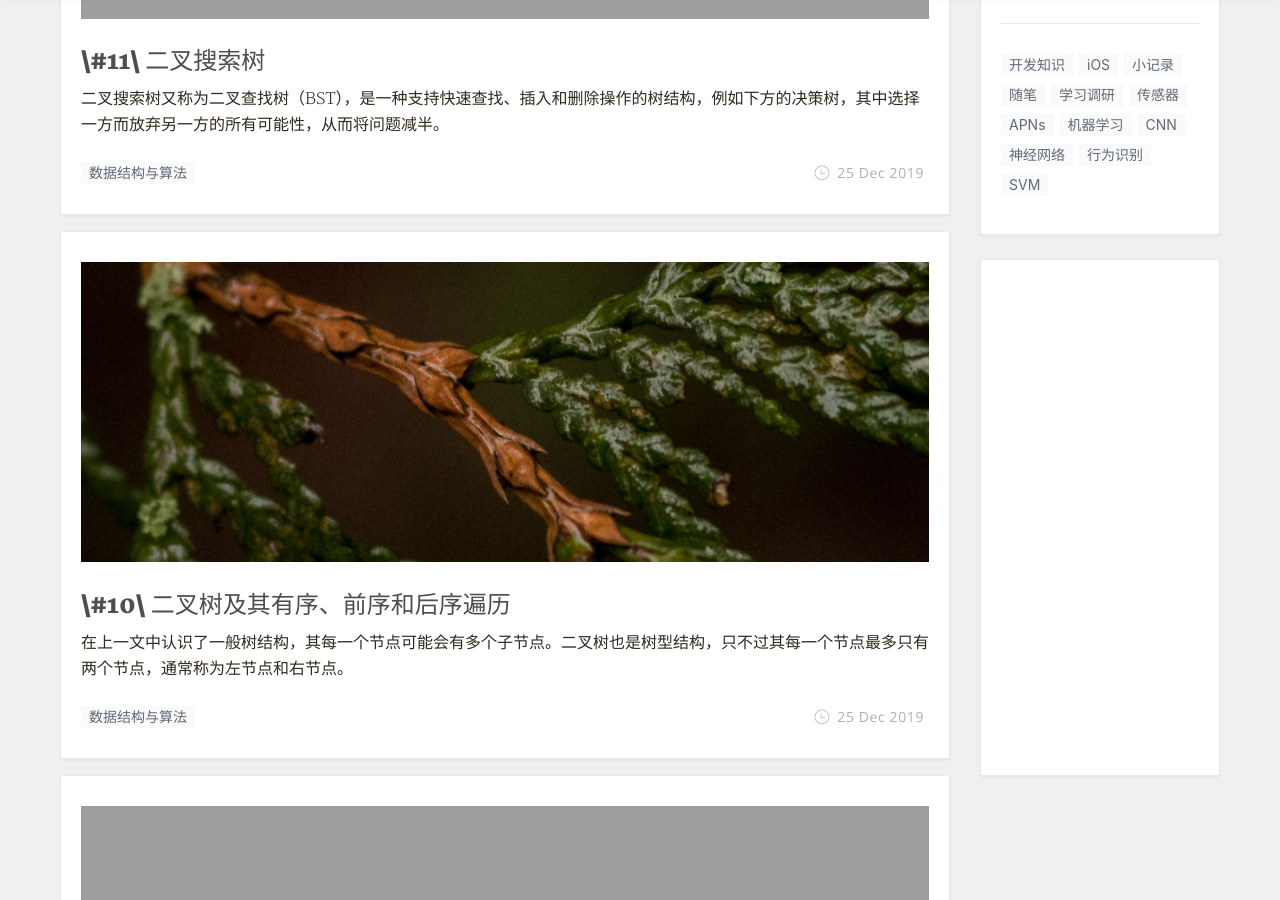
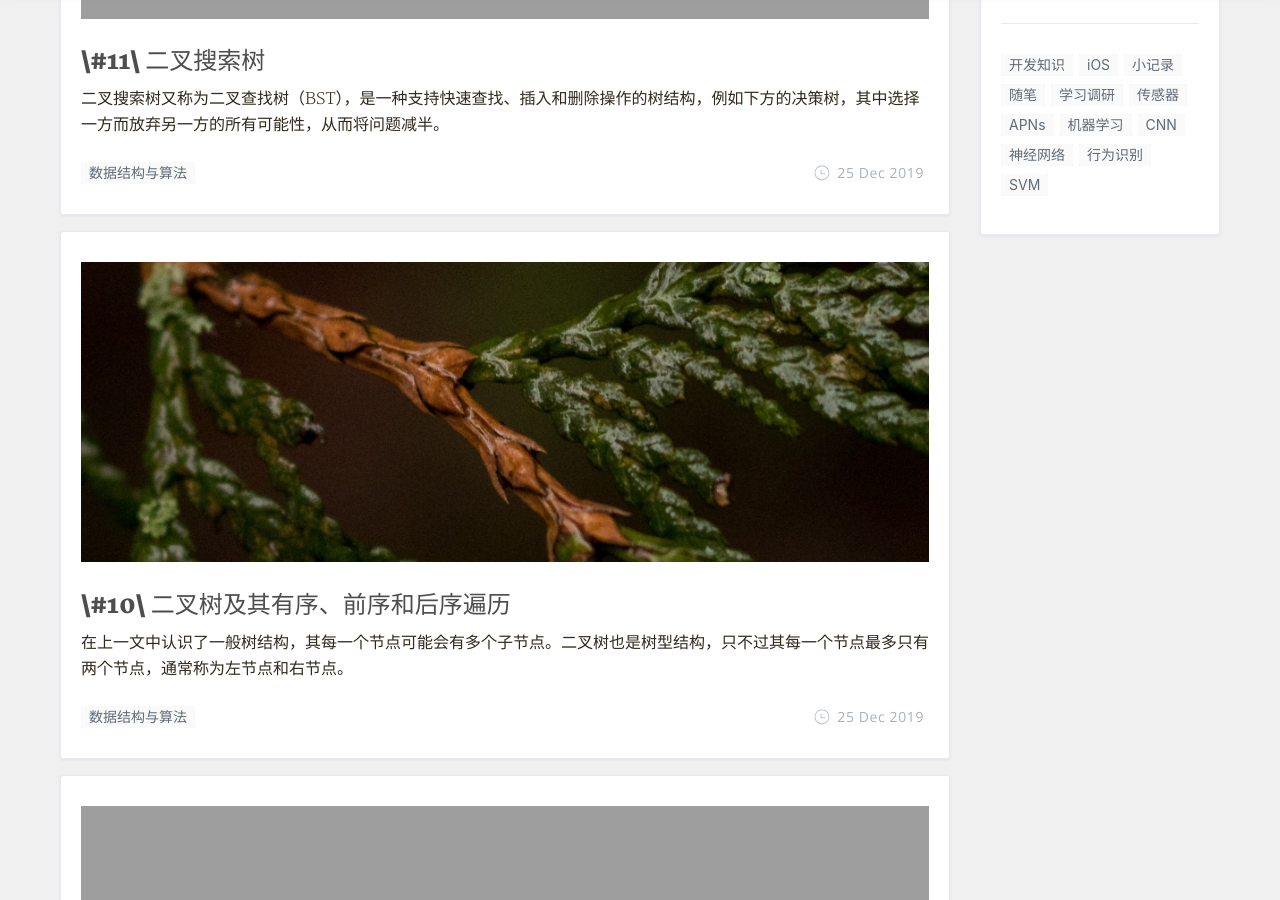
Before and after one commit to RobinChao/robinchao.github.io, a Jekyll site: the page built from index.html, in a window 1280 px wide and 900 px high, scrolled down 812 px. Built offline with Jekyll 4.4.1, drawn with Linux system fonts in a browser that asks for light colours; nearby versions of some CDN libraries; some web fonts are replaced; the list of posts is cut into pages by our own code; comment, search, counter and statistics services are not loaded; a style sheet for code colours, icons or effects is not loaded.

Commit message:
fix the slidbar html tags

```diff
--- a/index.html
+++ b/index.html
@@ -97,12 +97,7 @@ header-img: /assets/img/cover.png
         </div>
 
         <p></p>
-
-        <div class="g-sidebar">
-            <section>
-                {% include slidebarAds.html %}
-            </section>
-        </div>
+        {% include slidebarAds.html %}
     </aside>
 
 </main>
```
